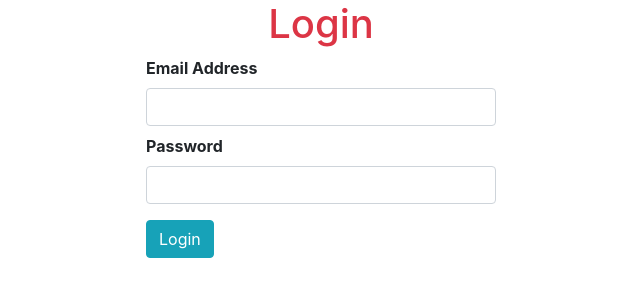
After one commit to dkotsilo/myshop, a Flask app: page /login in a window 1280 px wide. The commit adds this page. Shown: the top 300 px of the page, without its empty margins (319-959 px from the left). Run offline with Flask 2, Linux system fonts and the light colour scheme; some libraries are stand-ins or nearby versions.

Commit message:
work 20_2

```diff
--- a/shop/__init__.py
+++ b/shop/__init__.py
@@ -12,3 +12,4 @@ bcrypt = Bcrypt(app)
 
 
 from shop.admin import routes
+from shop.products import routes
--- a/shop/admin/models.py
+++ b/shop/admin/models.py
@@ -2,10 +2,10 @@ from shop import db
 
 class User(db.Model):
     id = db.Column(db.Integer, primary_key=True)
-    name = db.Column(db.String(30),unique=False, nullable=False)
+    name = db.Column(db.String(30), unique=False, nullable=False)
     username = db.Column(db.String(80), unique=True, nullable=False)
     email = db.Column(db.String(120), unique=True, nullable=False)
-    password = db.Column(db.String(180),unique=False, nullable=False)
+    password = db.Column(db.String(180), unique=False, nullable=False)
     profile = db.Column(db.String(180), unique=False, nullable=False, default='profile.jpg')
 
     def __repr__(self):
--- a/shop/admin/routes.py
+++ b/shop/admin/routes.py
@@ -1,7 +1,7 @@
 from flask import render_template, session, redirect, request, url_for, flash
 from shop import app, db, bcrypt
 from .models import User
-from .forms import RegistrationForm
+from .forms import RegistrationForm, LoginForm
 import os
 
 
@@ -23,4 +23,19 @@ def register():
         return redirect(url_for('home'))
     return render_template('admin/register.html', form=form, title="Register page")
 
+
 ##and form.validate()
+
+@app.route('/login', methods=['GET', 'POST'])
+def login():
+    form = LoginForm(request.form)
+    if request.method == "POST":
+        user = User.query.filter_by(email=form.email.data).first()
+        if user and bcrypt.check_password_hash(user.password, form.password.data):
+            session['email'] = form.email.data
+            flash(f'Welcome {form.email.data} You are loged in now', 'success')
+            return redirect(request.args.get('next') or url_for('home'))
+        else:
+            flash('Wrong password please try again', 'danger')
+            return redirect(url_for('login'))
+    return render_template('admin/login.html', form=form, title="Login page")
--- /dev/null
+++ b/shop/templates/_messages.html
@@ -0,0 +1,9 @@
+{% with messages = get_flashed_messages(with_categories=true) %}
+  {% if messages %}
+    <div class=flashes>
+    {% for category, message in messages %}
+      <div class="alert alert-{{ category }}">{{ message }}</div>
+    {% endfor %}
+    </div>
+  {% endif %}
+{% endwith %}
--- /dev/null
+++ b/shop/templates/admin/login.html
@@ -0,0 +1,28 @@
+{% extends "layout.html" %}
+
+{% block content %}
+
+
+<div class="container">
+
+    {% from "_formhelpers.html" import render_field %}
+
+    <div class="row">
+        <div class="col-md-4"></div>
+        <div class="col-md-4">
+
+<div class="text-center h1 text-danger"> Login </div>
+    {% include '_messages.html' %}
+    <form method="post" enctype="multipart/form-data">
+      <div>
+        {{ render_field(form.email, class="form-control") }}
+        {{ render_field(form.password, class="form-control") }}
+      </div>
+      <p><input type=submit value="Login" class="btn btn-info mt-2"></p>
+    </form>
+            </div>
+        <div class="col-md-4"></div>
+
+    </div>
+</div>
+{% endblock content %}
--- a/shop/templates/admin/register.html
+++ b/shop/templates/admin/register.html
@@ -16,7 +16,7 @@
         {{ render_field(form.confirm, class="form-control")}}
         <input type="file" name="photo">
       </div>
-      <p><input type=submit value=Register class="btn btn-info mt-2"></p>
+      <p><input type=submit value="Register" class="btn btn-info mt-2"></p>
     </form>
 
 </div>
```
Also changed, not shown: shop/products/models.py (added, +20 -0 lines), shop/products/routes.py (added, +15 -0 lines), shop/templates/admin/index.html (+3 -11 lines), shop/templates/products/addbrand.html (added, +29 -0 lines), shop/products/__init__.py (added), shop/users.db.
